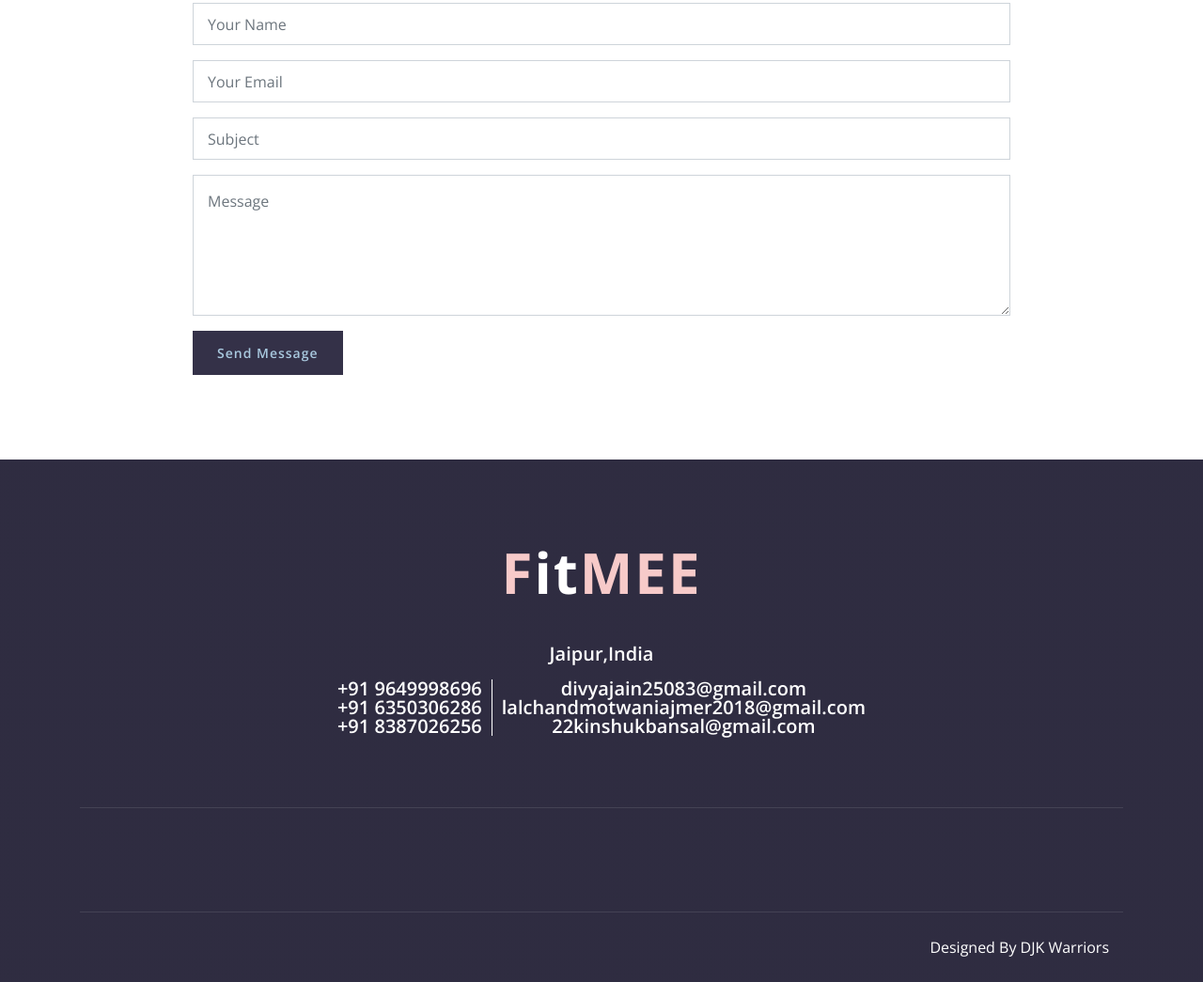
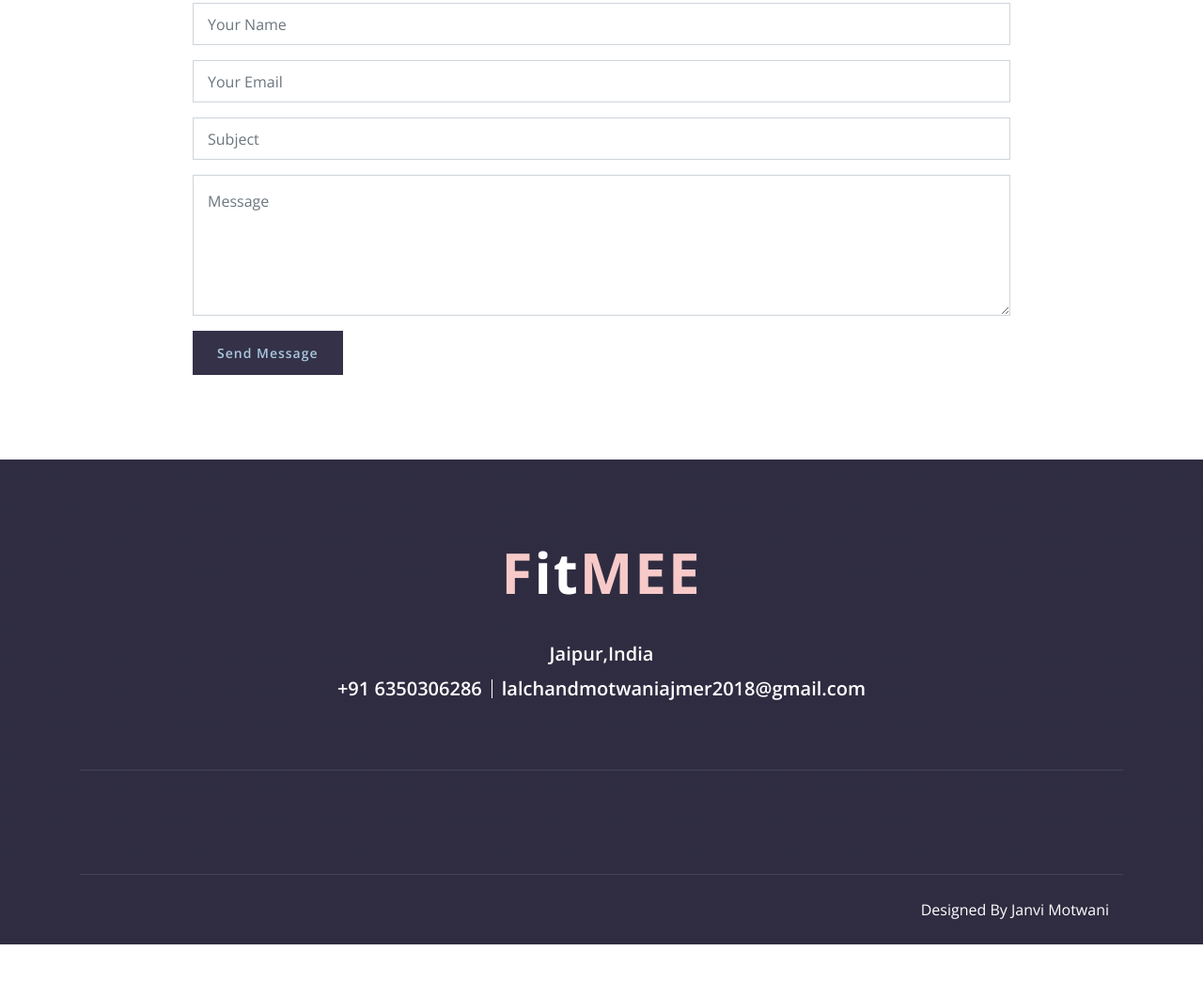
Before and after one commit to Jan-vi29/Jan-vi29.github.io, a plain HTML site: page contact.html in a window 1280 px wide. Shown: the part 818-1863 px from the top of the page at 94% size. After the commit the page ends 1823 px from the top, so only its background shows below. Drawn offline with nearby package versions, Linux system fonts and the light colour scheme.

Commit message:
Update contact.html

```diff
--- a/contact.html
+++ b/contact.html
@@ -170,8 +170,8 @@
                     <a href="index.html" class="footer-logo">F<span>it</span>mee</a>
                     <h3>Jaipur,India</h3>
                     <div class="footer-menu">
-                        <p>+91 9649998696<br>+91 6350306286<br>+91 8387026256</p>
-                        <p>divyajain25083@gmail.com<br>lalchandmotwaniajmer2018@gmail.com<br>22kinshukbansal@gmail.com</p>
+                        <p>+91 6350306286</p>
+                        <p>lalchandmotwaniajmer2018@gmail.com</p>
                     </div>
 
                 </div>
@@ -192,7 +192,7 @@
 
                     </div>
                     <div class="col-md-6">
-                        <p>Designed By DJK Warriors</p>
+                        <p>Designed By Janvi Motwani</p>
                     </div>
                 </div>
             </div>
```
